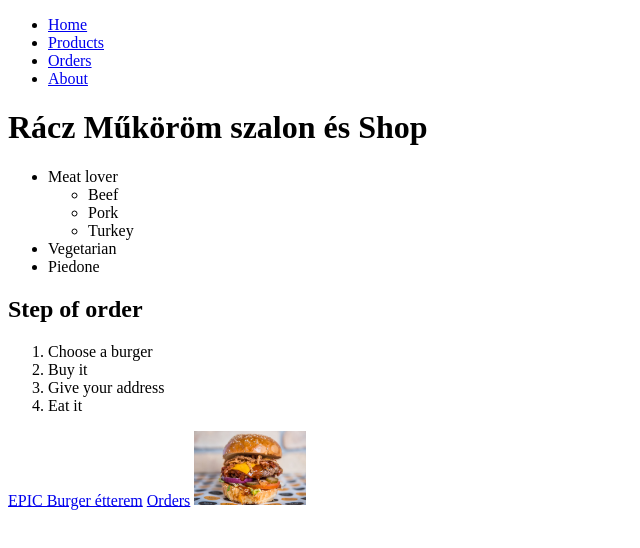
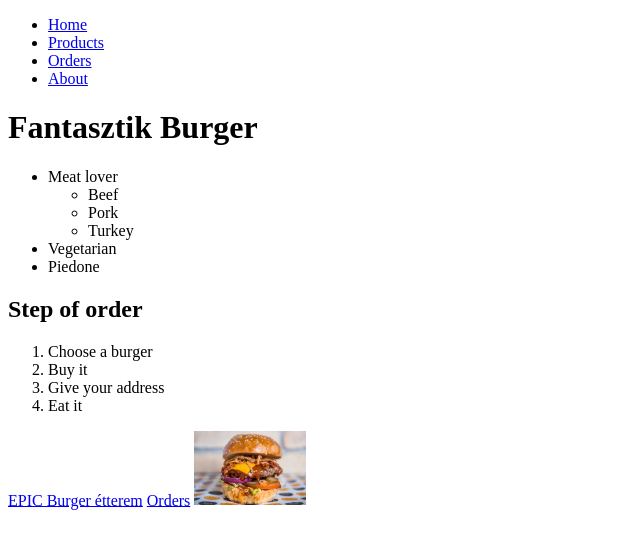
Before and after one commit to haver27/haver27.github.io, a plain HTML site: page index.html in a window 1280 px wide. Shown: the whole page, without its empty margins (0-640 px from the left). Drawn offline with Linux system fonts and the light colour scheme.

Commit message:
Init page.

```diff
--- a/index.html
+++ b/index.html
@@ -22,7 +22,7 @@
             <a href="/about.html">About</a>
         </li>
     </ul>
-    <h1>Rácz Műköröm szalon és Shop</h1>
+    <h1>Fantasztik Burger</h1>
     <ul>
         <li>Meat lover
             <ul>
```
